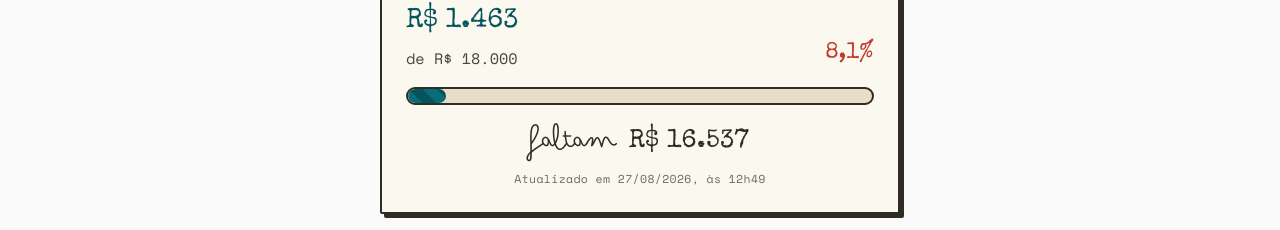
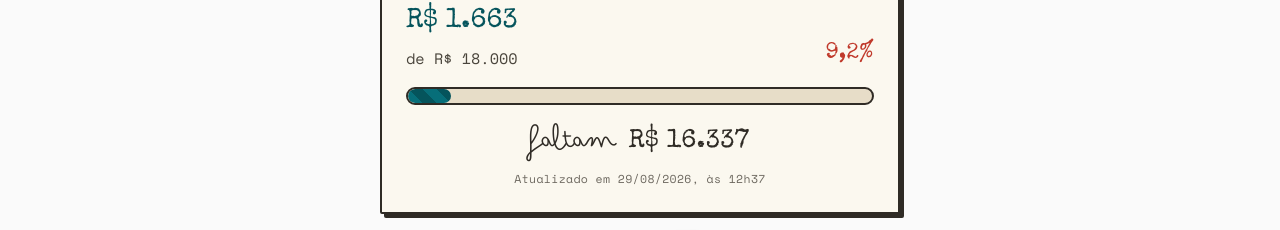
Before and after one commit to miborim/vakinha, a React (Vite) app: page / in a window 1280 px wide. Shown: the part 3895-4125 px from the top of the page. Built offline with nearby package versions, Linux system fonts and the light colour scheme.

Commit message:
Atualiza arrecadacao: R$ 1.463 -> R$ 1.663 (29/08/2026, às 12h37)

```diff
--- a/src/data/campaign.js
+++ b/src/data/campaign.js
@@ -4,8 +4,8 @@ export const campaign = {
   destino: "ECE — École d'ingénieurs, Paris",
   curso: "Master em AI for Business Transformation",
   meta: 18000, // R$
-  arrecadado: 1463, // R$ — atualize conforme as doações chegarem
-  atualizadoEm: "27/08/2026, às 12h49", // data da última atualização do valor arrecadado
+  arrecadado: 1663, // R$ — atualize conforme as doações chegarem
+  atualizadoEm: "29/08/2026, às 12h37", // data da última atualização do valor arrecadado
   moeda: "BRL",
   // Link de doação (ex: vaquinha, PIX, etc.) — adicione quando tiver
   linkDoacao: "#doar",
```
